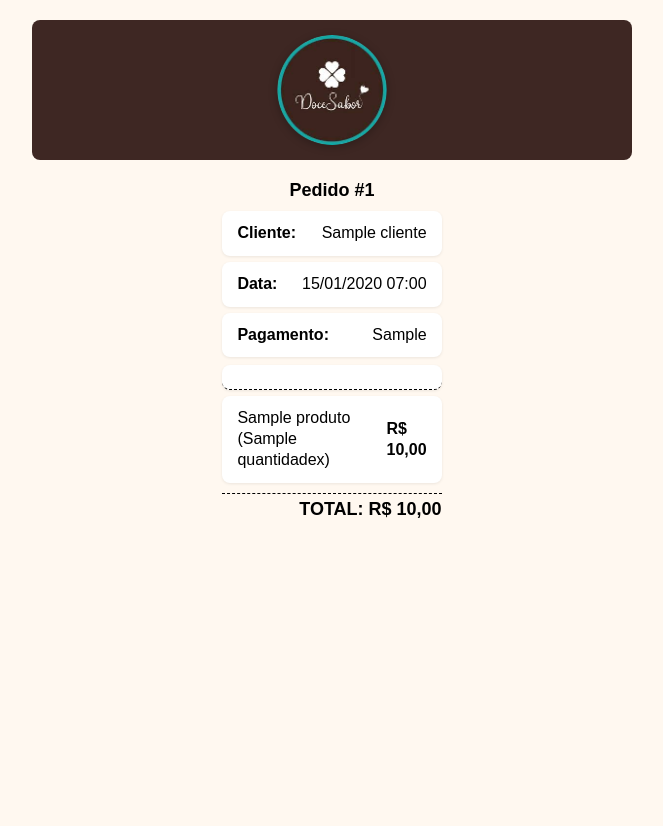
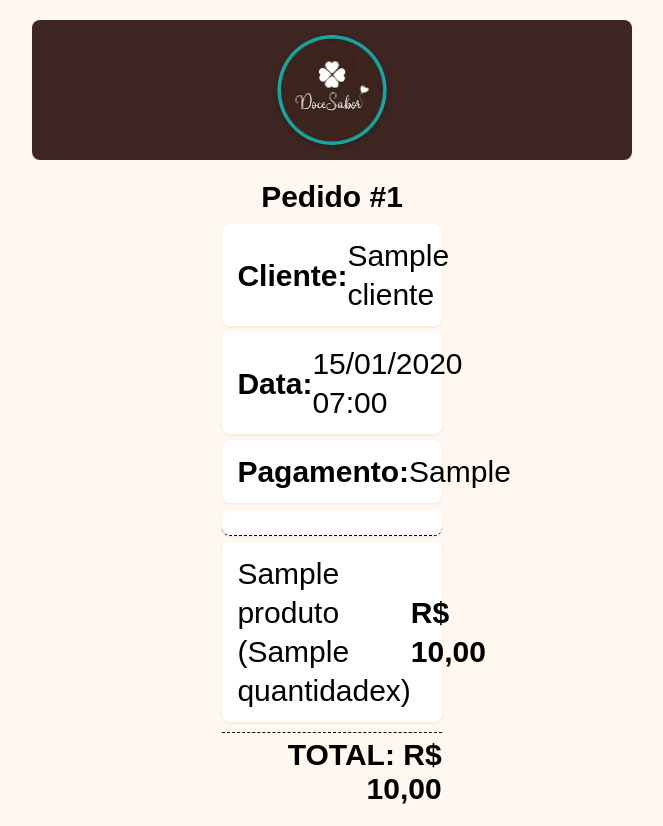
Before and after one commit to LeandroCantoDev/Sistema_Doceria_Web, a Django app: template pedidos/templates/pedidos/pdf_pedidos.html in a window 1280 px wide. Shown: the whole page, without its empty margins (308-971 px from the left). Before the commit the page ends 518 px from the top, so only its background shows below. Run offline with Django 5.2, Linux system fonts and the light colour scheme; tables that the repository leaves empty hold one stand-in row (values such as "Sample post"); the template is opened without the code that fills it: values that come from a table or form of the project are taken from there, most other values are stand-ins (such as "Sample title", 1, 10 or a date in 2020).

Commit message:
Ajusta o tamanho da fonte do PDF

```diff
--- a/pedidos/templates/pedidos/pdf_pedidos.html
+++ b/pedidos/templates/pedidos/pdf_pedidos.html
@@ -10,7 +10,7 @@
 
     .cupom-container {
         font-family: Arial, sans-serif;
-        font-size: 16px; /* Letra muito maior */
+        font-size: 30px; /* Letra muito maior */
         color: #000;
         width: 100%;
         max-width: 58mm;
@@ -18,7 +18,7 @@
     }
 
     .cupom-titulo {
-        font-size: 18px;
+        font-size: 30px;
         text-align: center;
         margin-bottom: 10px;
         font-weight: bold;
@@ -41,7 +41,7 @@
     }
 
     .cupom-total {
-        font-size: 18px;
+        font-size: 30px;
         font-weight: bold;
         text-align: right;
         margin-top: 10px;
```
